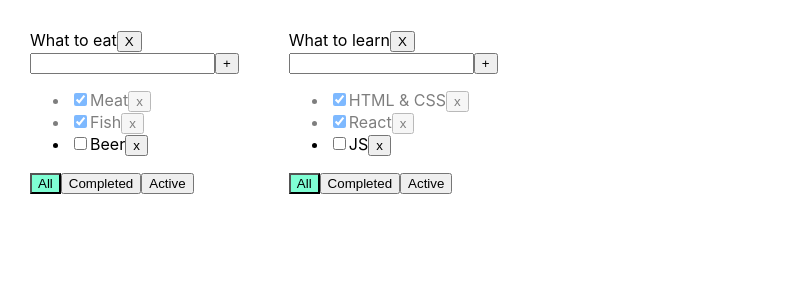
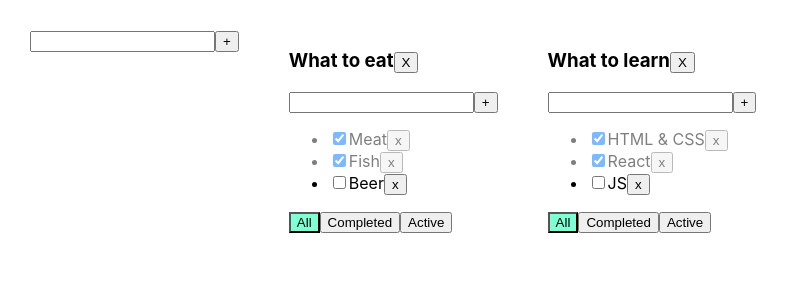
Before and after one commit to Pred1993/TodoList, a React (Create React App) app: page / in a window 1280 px wide. Shown: the top 300 px of the page, without its empty margins (0-789 px from the left). Built offline with nearby package versions, Linux system fonts and the light colour scheme.

Commit message:
Todolist 6 lesson

```diff
--- a/src/App.tsx
+++ b/src/App.tsx
@@ -1,13 +1,17 @@
 import React, {useState} from 'react';
 import './App.css';
-import {TodoList} from "./TodoList";
+import {TaskType, TodoList} from "./TodoList";
 import {v1} from "uuid";
+import AddItemForms from "./components/AddItemForms";
 
 export type FilterType = 'all' | 'completed' | 'active'
 export type TodoListType = {
     id: string,
     title: string,
     filter: FilterType
+}
+export type TasksStateType = {
+    [key: string]: Array<TaskType>
 }
 
 function App() {
@@ -18,7 +22,7 @@ function App() {
         {id: todoListId2, title: 'What to learn', filter: 'all'},
     ])
 
-    const [tasks, setTasks] = useState({
+    const [tasks, setTasks] = useState<TasksStateType>({
         [todoListId1]: [
             {id: v1(), title: "Meat", isDone: true},
             {id: v1(), title: "Fish", isDone: true},
@@ -43,16 +47,32 @@ function App() {
         const newTask = {id: v1(), title: title, isDone: false}
         setTasks({...tasks, [todoListId]: [newTask, ...tasks[todoListId]]})
     }
-
-    const changeChecked = (todoListId: string, taskId: string, isDone: boolean) => {     // Изменение чекеда
+    // Изменение значения title task за счёт превращения span в input
+    const changeTaskTitle = (todoListId: string, taskId: string, title: string) => {
+        setTasks({...tasks, [todoListId]: tasks[todoListId].map(t => t.id === taskId ? {...t, title: title} : t)})
+    }
+    // Изменение чекеда
+    const changeChecked = (todoListId: string, taskId: string, isDone: boolean) => {
         setTasks({...tasks, [todoListId]: tasks[todoListId].map(td => td.id === taskId ? {...td, isDone: isDone} : td)})
     }
 
     const changeFilter = (todoListId: string, filter: FilterType) => { // Изменение значения фильтра в todoLists
         setTodoLists(todoLists.map(td => td.id === todoListId ? {...td, filter: filter} : td))
     }
+    //Функция изменения title todoList за счёт превращения span в input
+    const changeTitleTodoList = (todoListId: string, title: string) => {
+        setTodoLists(todoLists.map(td => td.id === todoListId ? {...td, title: title} : td))
+    }
+
+    // Создание нового тодолиста
+    const addTodoList = (title: string) => {
+        const newTodoList: TodoListType = {id: v1(), title: title, filter: 'all'}
+        setTodoLists([newTodoList, ...todoLists])
+        setTasks({...tasks, [newTodoList.id]: []})
+    }
     return (
         <div className="App">
+            <AddItemForms callBack={(title) => addTodoList(title)}/>
             {todoLists.map(td => { // Отрисовка компонент todoLists по map
                 let changeTasks = tasks[td.id]  // Фильтрация по новому значению фильтра
                 if (td.filter === 'completed') {
@@ -72,6 +92,8 @@ function App() {
                     filter={td.filter}
                     todoListId={td.id}
                     removeTodoList={removeTodoList}
+                    changeTaskTitle={changeTaskTitle}
+                    changeTitleTodoList={changeTitleTodoList}
                 />
             })}
         </div>
--- a/src/TodoList.tsx
+++ b/src/TodoList.tsx
@@ -1,6 +1,8 @@
-import React, {ChangeEvent, KeyboardEvent, useState} from 'react';
+import React, {ChangeEvent} from 'react';
 import './App.css';
 import {FilterType} from "./App";
+import AddItemForms from "./components/AddItemForms";
+import EditableSpan from "./components/EditableSpan";
 
 export type TaskType = {
     id: string,
@@ -17,10 +19,11 @@ type TodoListPropsType = {
     filter: FilterType
     todoListId: string
     removeTodoList: (todoListId: string) => void
+    changeTaskTitle: (todoListId: string, taskId: string, title: string) => void
+    changeTitleTodoList: (todoListId: string, title: string) => void
 }
 export const TodoList = (props: TodoListPropsType) => {
-    const [title, setTitle] = useState('')
-    const [error, setError] = useState <string | null> (null)
+
     // Отрисовка тасок методом Map
     const reactTodolist = props.tasks.map(t => {
         const onclickHandler = () => { // Функция-обработчик для вызова callback-функции удаления тасок
@@ -29,11 +32,15 @@ export const TodoList = (props: TodoListPropsType) => {
         const onChangeCheckedHandler = (e: ChangeEvent<HTMLInputElement>) => { // Функция-обработчик для вызова callback-функции изменения чекеда
             props.changeChecked(props.todoListId, t.id, e.currentTarget.checked)
         }
+        // Промежуточная функция для изменение значения title task за счёт превращения span в input
+        const onChangeTitleHandler = (title: string) => {
+            props.changeTaskTitle(props.todoListId, t.id, title)
+        }
         return <li className={t.isDone ? 'is-done' : ''} key={t.id}>
             <input type="checkbox" checked={t.isDone}
             onChange={onChangeCheckedHandler}
             />
-            <span>{t.title}</span>
+            <EditableSpan title={t.title} onChange={(title)=>onChangeTitleHandler(title)}/>
             <button onClick={onclickHandler}>x</button>
         </li>
     })
@@ -48,39 +55,25 @@ export const TodoList = (props: TodoListPropsType) => {
     const onClickHandlerActive = () => {
         props.changeFilter(props.todoListId,'active')
     }
-        //
-    const onClickHandlerAddTask = () => { // Функция-обработчик для вызова callback-функции добавления новых тасок
-        if (title.trim() === "") {
-            setError('Title is required')
-            return
-        }
-        props.addTask(props.todoListId, title.trim())
-        setTitle('')
-    }
-    const onChangeHandlerTitle = (e: ChangeEvent<HTMLInputElement>) => { // Функция-обработчик для изменения title из импута в стейте
-        setTitle(e.currentTarget.value)
-    }
-    const onKeyPressHandlerEnter = (e: KeyboardEvent<HTMLInputElement>) => { // Функция-обработчик для вызова callback-функции добавления новых тасок при помощи нажатия клавиши Enter
-        setError(null)
-        if (e.key === 'Enter') {
-            onClickHandlerAddTask()
-        }
-    }
+
     const onclickHandlerRemoveTodoList = () => {//Функция-обработчик для вызова callback-функции удаления todoList
         props.removeTodoList(props.todoListId)
     }
+    // Промежуточная функция добавления тасок
+    const addTask = (title: string) => {
+        props.addTask(props.todoListId, title)
+    }
+    // Промежуточная функция изменения title todoList за счёт превращения span в input
+    const onChangeTitleTodolistHandler = (title: string) => {
+        props.changeTitleTodoList(props.todoListId, title)
+    }
     return (
         <div>
-            <span>{props.title}</span><span><button onClick={onclickHandlerRemoveTodoList}>X</button></span>
+            <h3><EditableSpan title={props.title} onChange={(title) => onChangeTitleTodolistHandler(title)}/>
+                <button onClick={onclickHandlerRemoveTodoList}>X</button>
+            </h3>
             <div>
-                <input
-                    className={ error ? 'error': ''}
-                    value={title}
-                    onChange={onChangeHandlerTitle}
-                    onKeyPress={onKeyPressHandlerEnter}
-                />
-                <button onClick={onClickHandlerAddTask}>+</button>
-                {error && <div className={'error-message'}>{error}</div>}
+                <AddItemForms callBack={(title:string) => addTask(title)}/>
             </div>
             <ul>
                 {reactTodolist}
--- /dev/null
+++ b/src/components/AddItemForms.tsx
@@ -0,0 +1,42 @@
+import React, {ChangeEvent, KeyboardEvent, useState} from 'react';
+
+export type AddItemFormsPropsType = {
+    callBack: (title: string) => void
+}
+const AddItemForms = (props: AddItemFormsPropsType) => {
+    const [title, setTitle] = useState('')
+    const [error, setError] = useState<string | null>(null)
+    const onChangeHandlerTitle = (e: ChangeEvent<HTMLInputElement>) => { // Функция-обработчик для изменения title из импута в стейте
+        setTitle(e.currentTarget.value)
+    }
+    const onKeyPressHandlerEnter = (e: KeyboardEvent<HTMLInputElement>) => { // Функция-обработчик для вызова callback-функции добавления новых тасок при помощи нажатия клавиши Enter
+        setError(null)
+        if (e.key === 'Enter') {
+            onClickHandlerAddTask()
+        }
+    }
+    //
+    const onClickHandlerAddTask = () => { // Функция-обработчик для вызова callback-функции добавления новых тасок
+        if (title.trim() === "") {
+            setError('Title is required')
+            return
+        }
+        props.callBack(title.trim())
+        setTitle('')
+    }
+
+    return (
+        <div>
+            <input
+                className={error ? 'error' : ''}
+                value={title}
+                onChange={onChangeHandlerTitle}
+                onKeyPress={onKeyPressHandlerEnter}
+            />
+            <button onClick={onClickHandlerAddTask}>+</button>
+            {error && <div className={'error-message'}>{error}</div>}
+        </div>
+    );
+};
+
+export default AddItemForms;
--- /dev/null
+++ b/src/components/EditableSpan.tsx
@@ -0,0 +1,25 @@
+import React, {ChangeEvent, useState} from 'react';
+export type EditableSpanPropsType = {
+    title: string
+    onChange: (title: string) => void
+}
+const EditableSpan = (props: EditableSpanPropsType) => {
+    const [editMode, setEditMode] = useState<boolean>(false)
+    const [title, setTitle] = useState('')
+    const onChangeHandler = (e: ChangeEvent<HTMLInputElement>) => {
+        setTitle(e.currentTarget.value)
+    }
+    const onBlurHandler = () => {
+        setEditMode(false)
+        props.onChange(title)
+    }
+    const onDoubleClickHandler = () => {
+        setEditMode(true)
+        setTitle(props.title)
+    }
+    return editMode
+        ? <input onBlur={onBlurHandler} onChange={onChangeHandler} type="text" value={title} autoFocus/>
+        : <span onDoubleClick={onDoubleClickHandler}>{props.title}</span>
+};
+
+export default EditableSpan;
```
